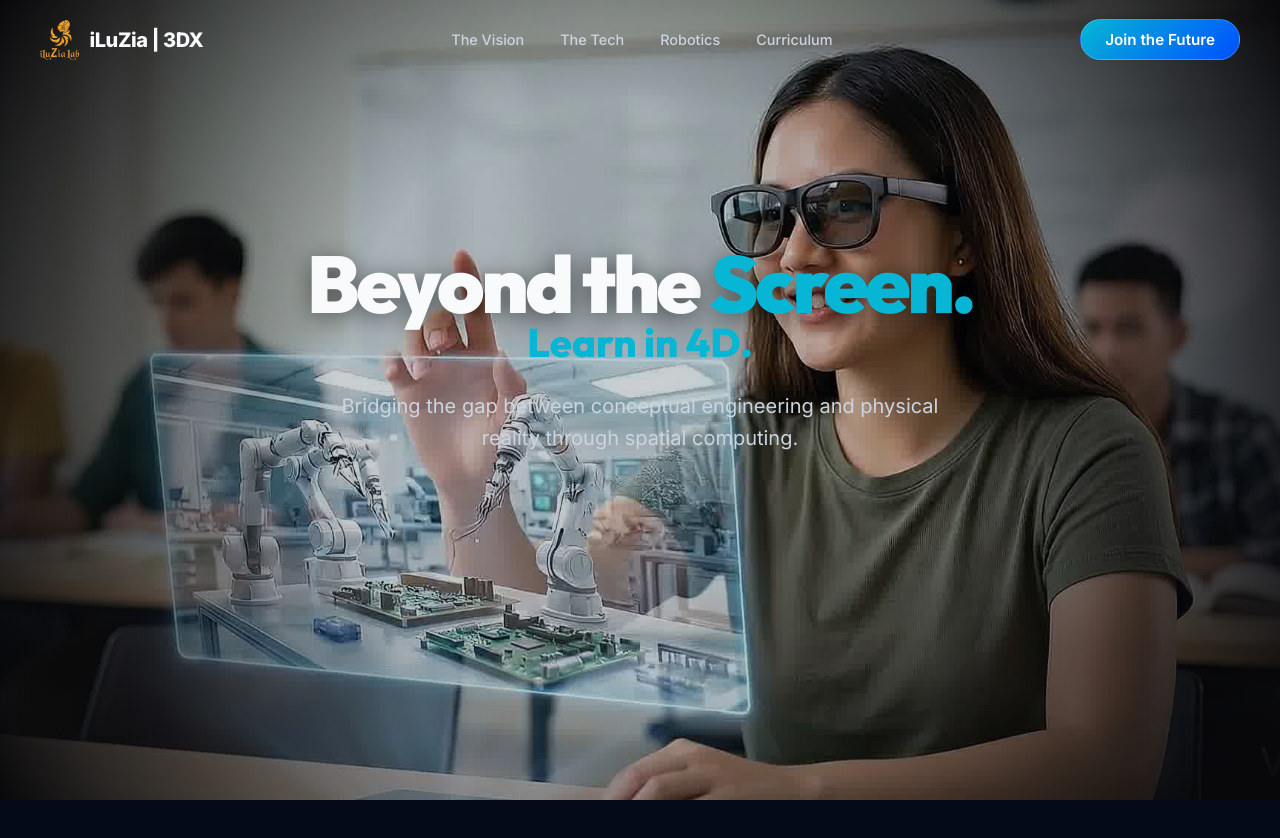
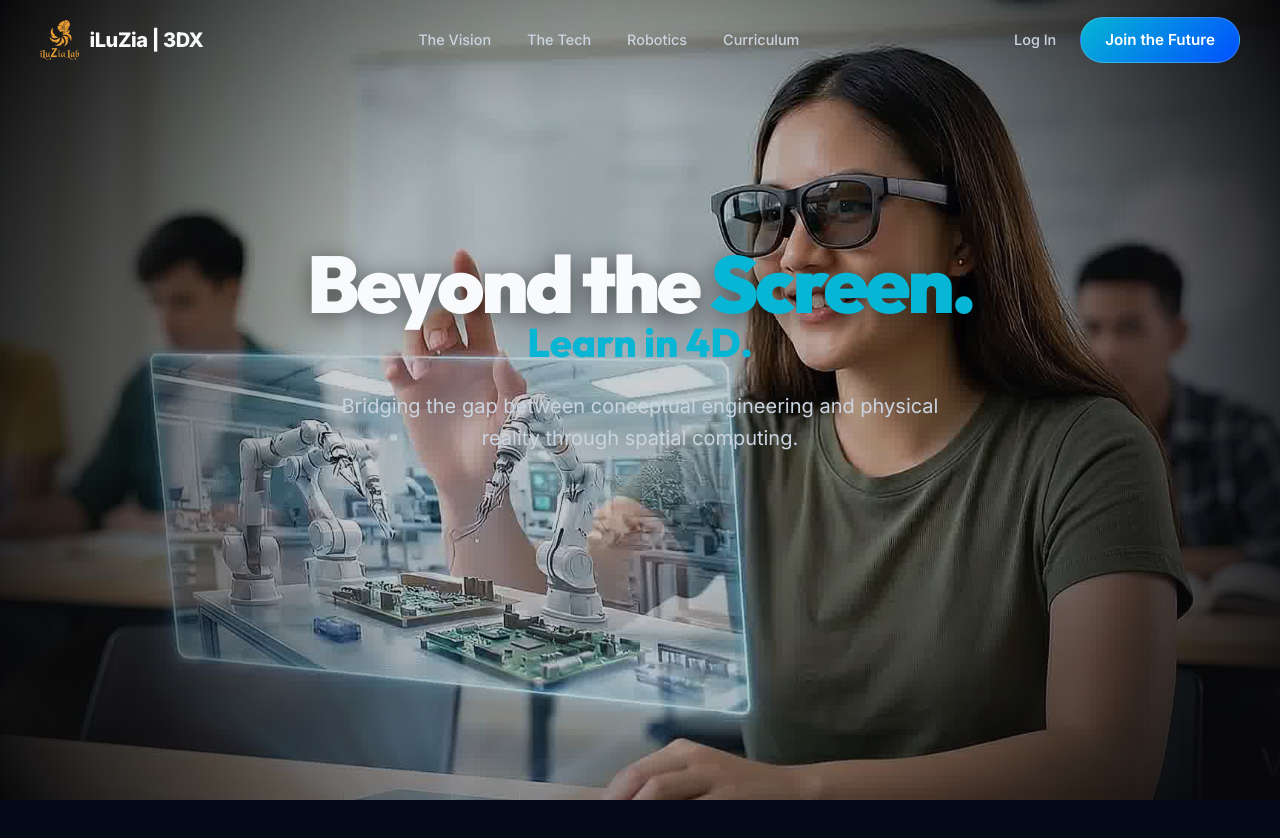
Before and after one commit to ITSXolved/iluzia-myclass, a Next.js app: page / in a window 1280 px wide. Shown: the top 838 px of the page. Built offline with nearby package versions, Linux system fonts and the light colour scheme.

Commit message:
feat: add login link to landing page navigation

```diff
--- a/src/app/page.tsx
+++ b/src/app/page.tsx
@@ -117,7 +117,10 @@ export default function LandingPage() {
           <a href="#robotics">Robotics</a>
           <a href="#curriculum">Curriculum</a>
         </div>
-        <div>
+        <div style={{ display: 'flex', alignItems: 'center', gap: '24px' }}>
+          <div className={s.navLinks}>
+            <Link href="/login">Log In</Link>
+          </div>
           <Link href="/signup" className={s.ctaPill}>Join the Future</Link>
         </div>
       </nav>
```
